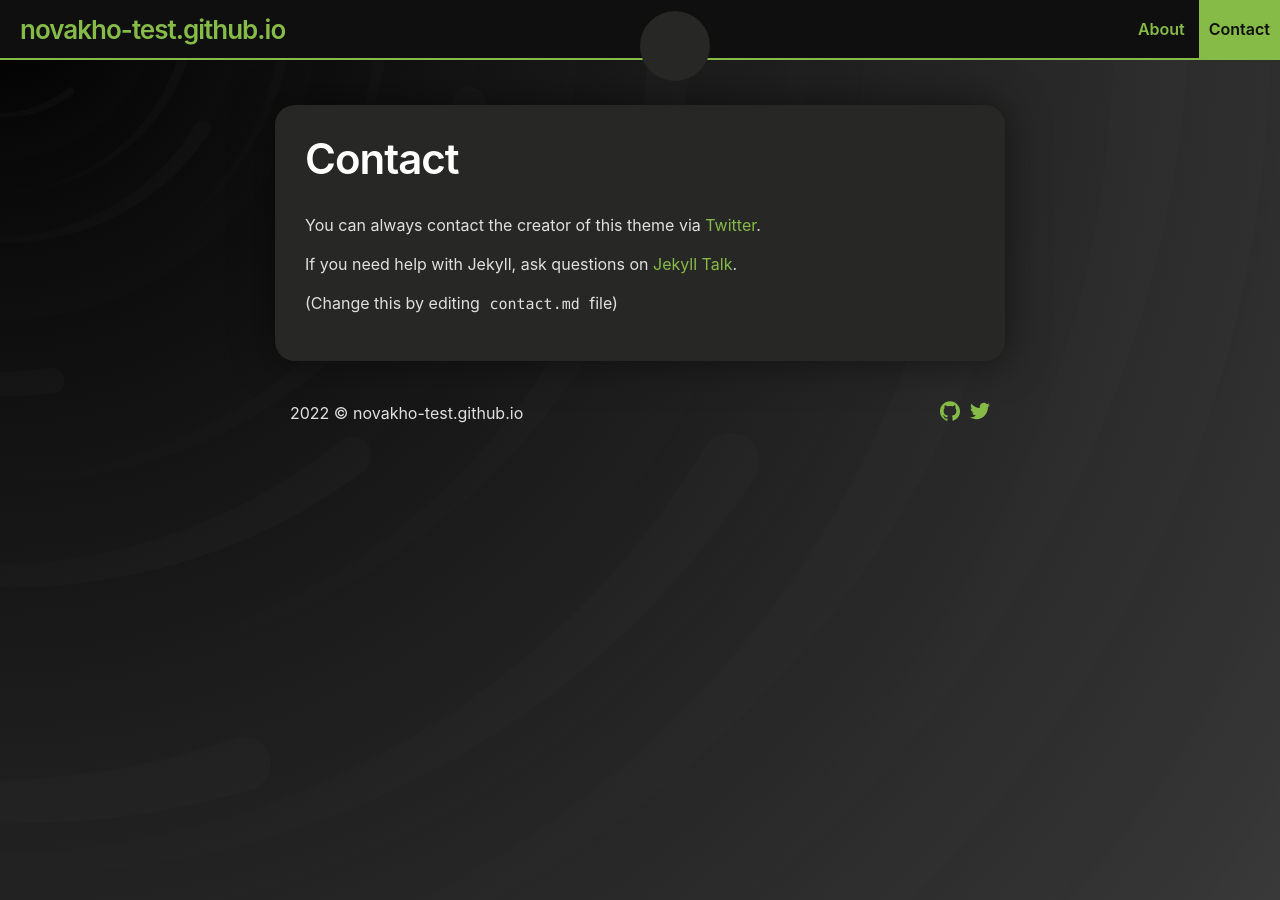
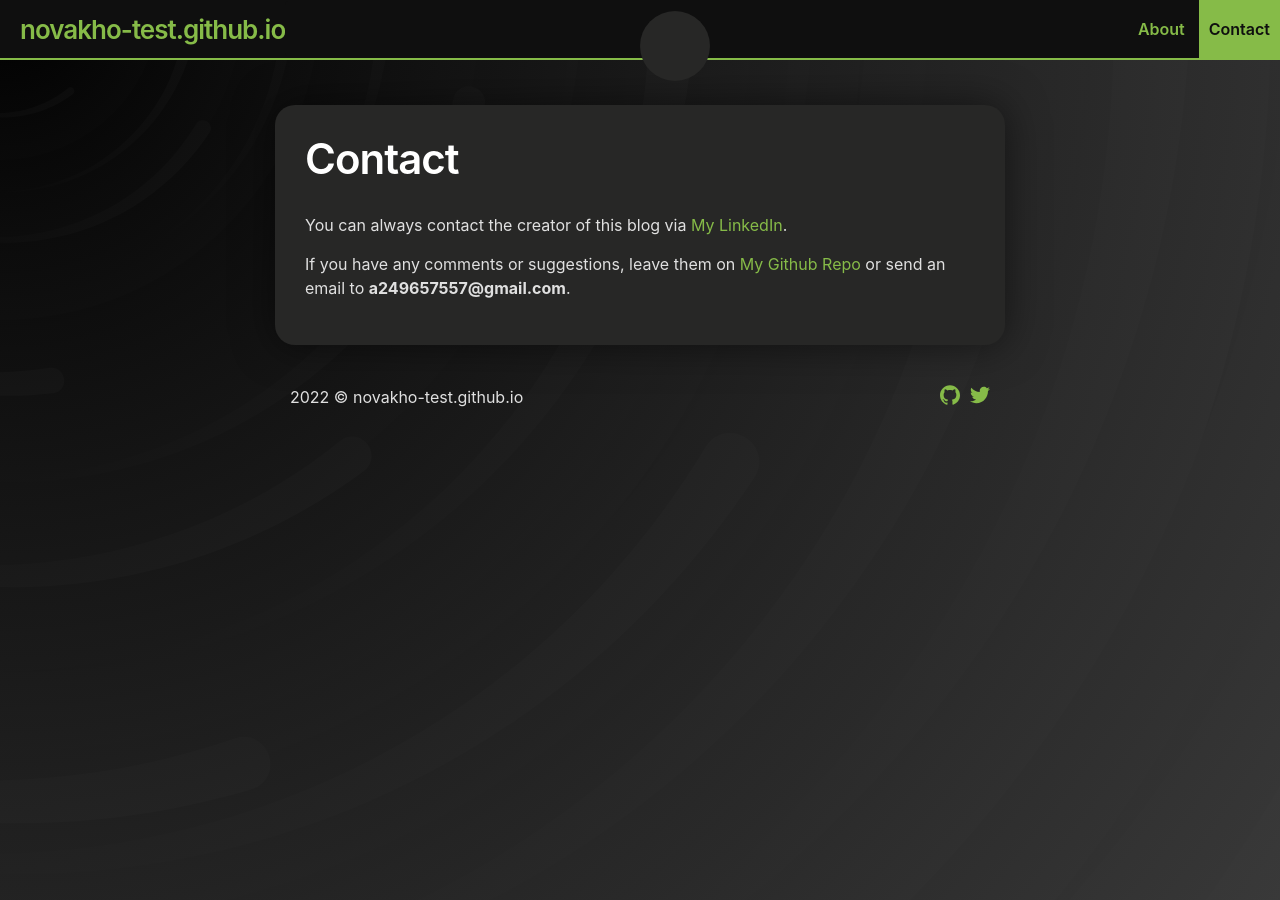
Before and after one commit to novakho/novakho-test.github.io, a Jekyll site: the page built from contact.md, in a window 1280 px wide. Built offline with Jekyll 4.4.1, drawn with Linux system fonts in a browser that asks for light colours.

Commit message:
Update contact.md

```diff
--- a/contact.md
+++ b/contact.md
@@ -3,8 +3,6 @@ title: Contact
 layout: page
 ---
 
-You can always contact the creator of this theme via [Twitter](https://twitter.com/_SupunKavinda).
+You can always contact the creator of this blog via [My LinkedIn](https://www.linkedin.com/in/novac-ho-a8832b134/).
 
-If you need help with Jekyll, ask questions on [Jekyll Talk](https://talk.jekyllrb.com/).
-
-(Change this by editing `contact.md` file)
+If you have any comments or suggestions, leave them on [My Github Repo](https://github.com/NovakHo) or send an email to **a249657557@gmail.com**.
```
